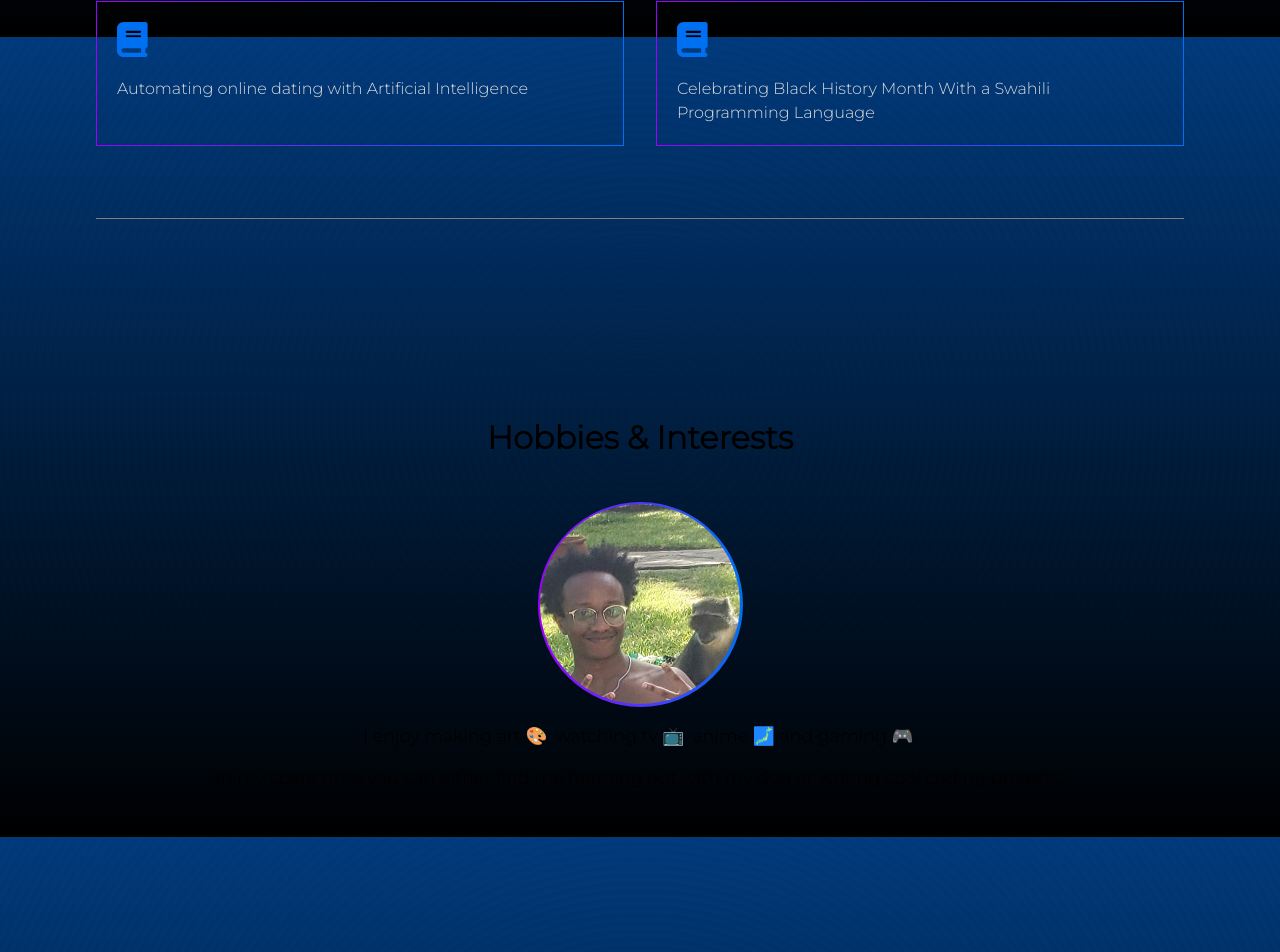
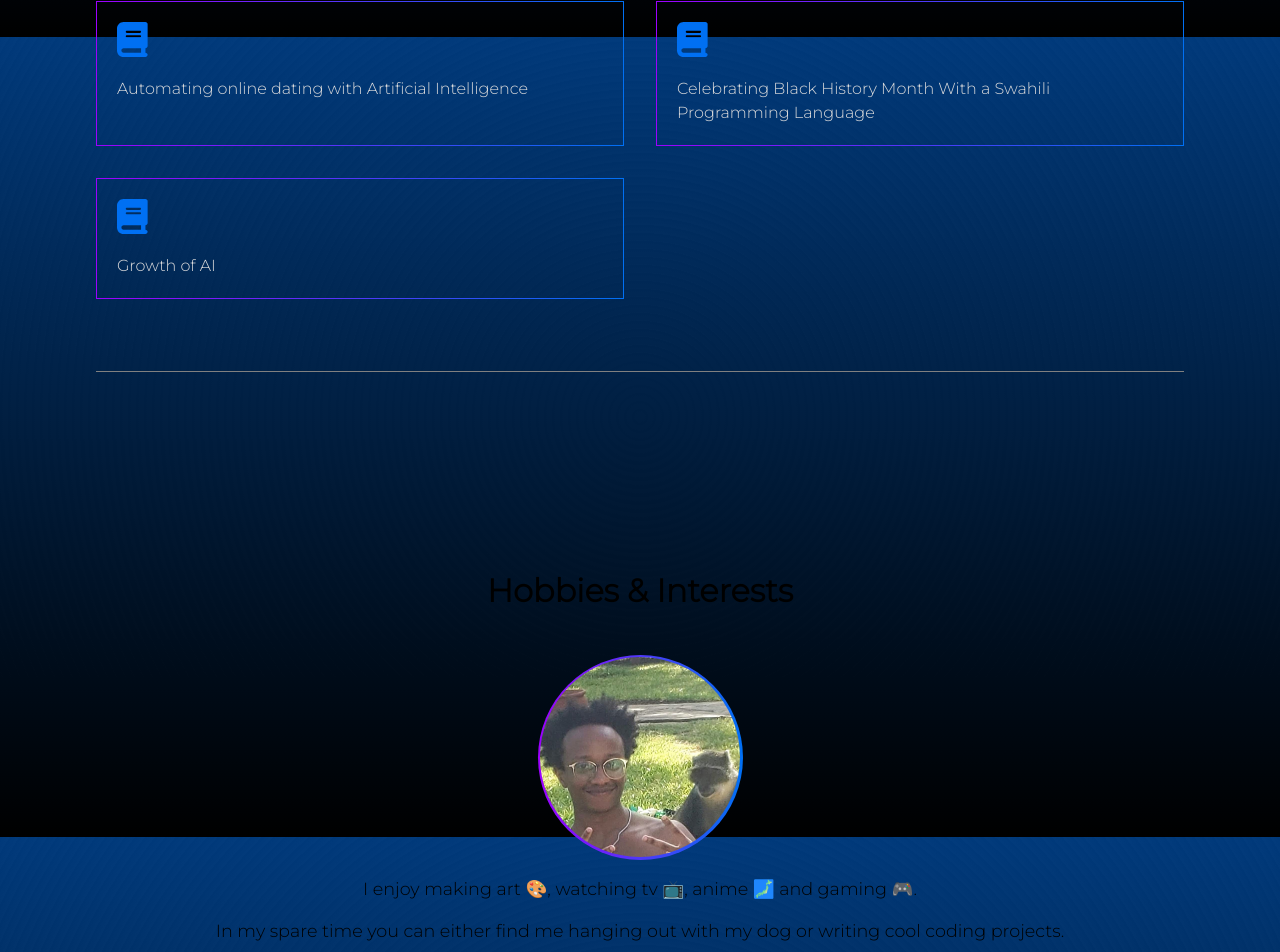
Before and after one commit to FelixWaweru/who-am-i, a Next.js app: page / in a window 1280 px wide. Shown: the part 3163-4115 px from the top of the page. Built offline with nearby package versions, Linux system fonts and the light colour scheme.

Commit message:
feat: added blog link

```diff
--- a/src/app/components/Blog.js
+++ b/src/app/components/Blog.js
@@ -29,6 +29,13 @@ const Blog = async () => {
             description:
             '',
             blogLink: 'https://whyweru.medium.com/celebrating-black-history-month-with-a-swahili-programming-language-6e30d9fbebda',
+        },
+        {
+            id: 3,
+            title: 'Growth of AI',
+            description:
+            '',
+            blogLink: 'https://whyweru.medium.com/growth-of-ai-d92476f708b8',
         }
     ];
 
```
